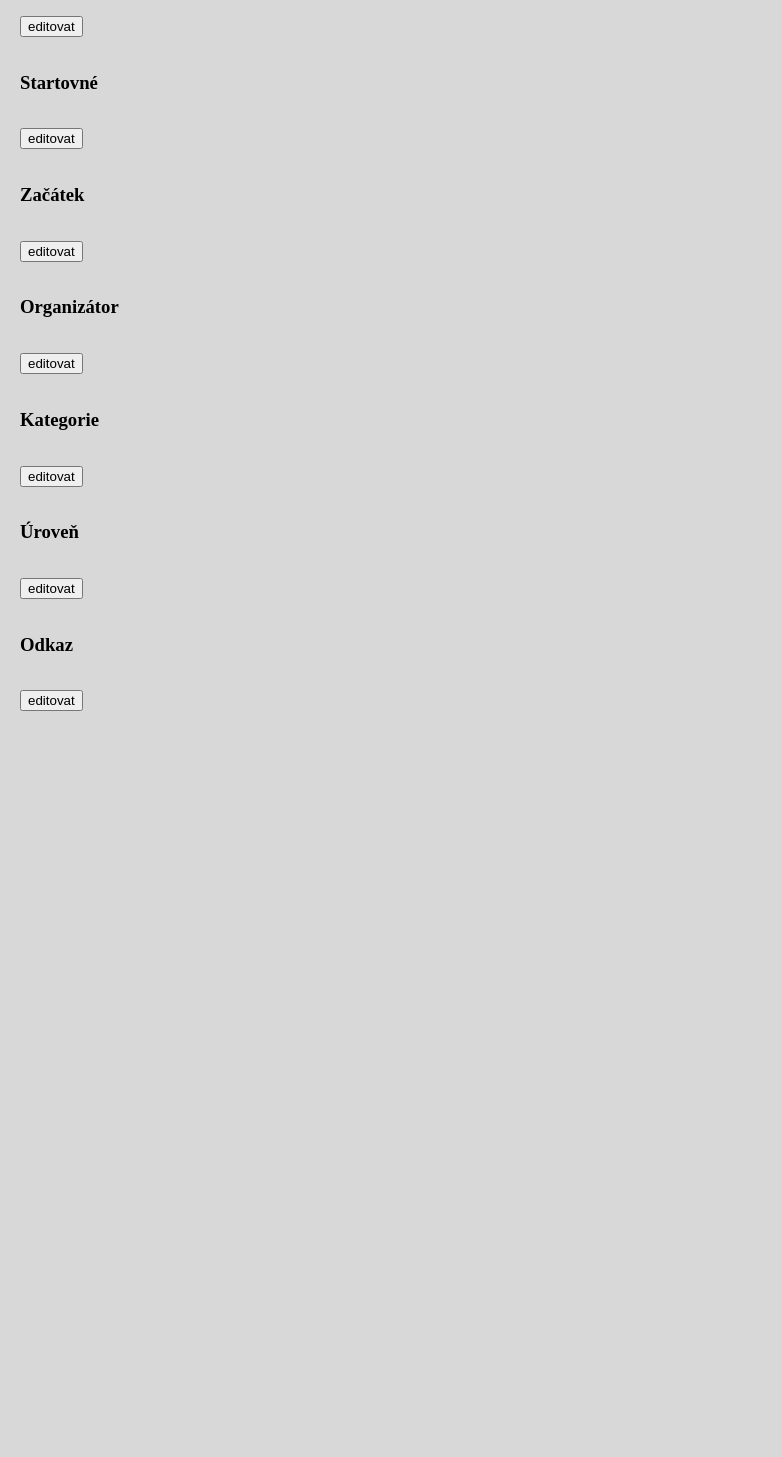
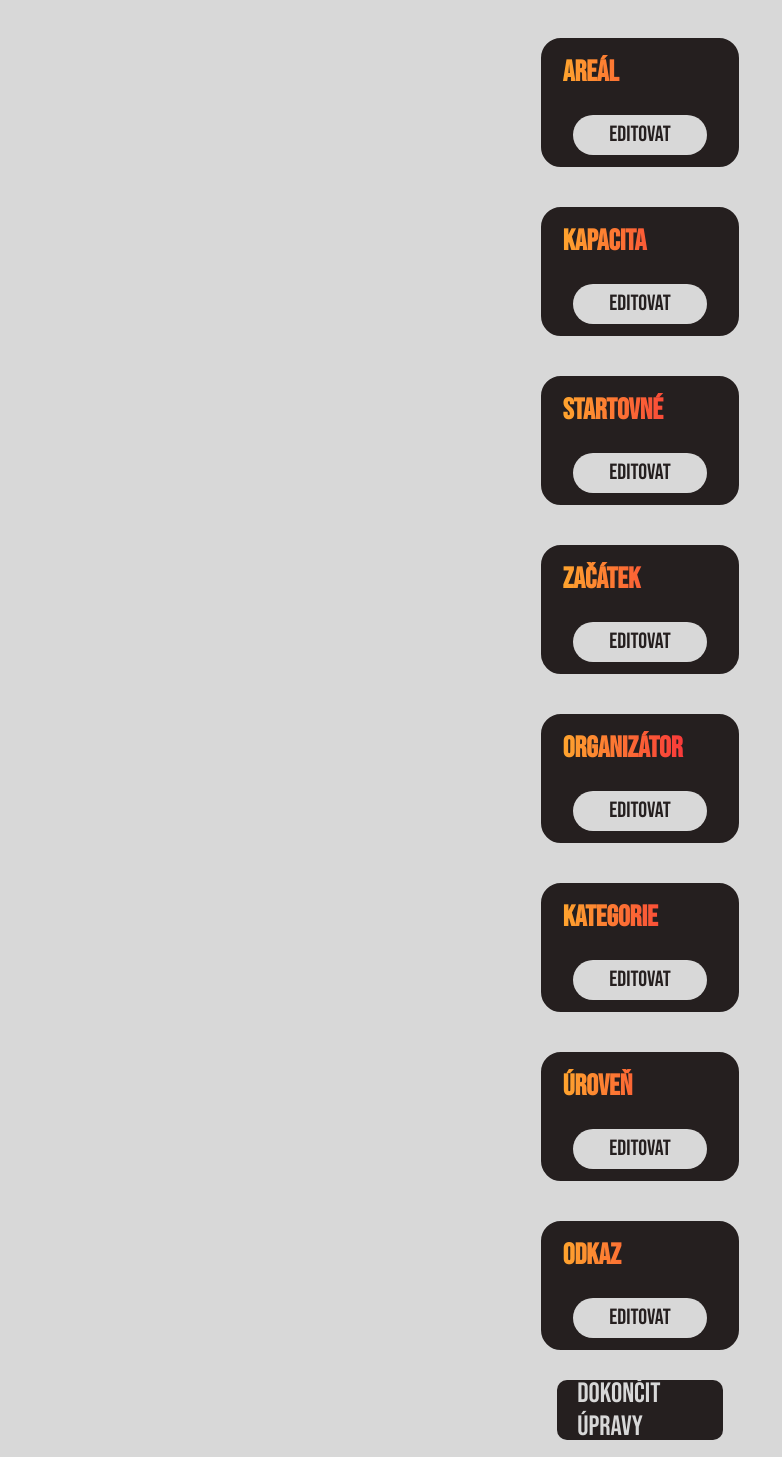
Before and after one commit to vacenovskyrichard/tournament_info_frontend, a React (Create React App) app: page /edit_tournament in a window 1280 px wide. Shown: the part 611-2068 px from the top of the page, without its empty margins (0-782 px from the left). Before the commit the page ends 1338 px from the top, so only its background shows below. Built offline with nearby package versions, Linux system fonts and the light colour scheme; no server answers; a web font is replaced by a local one.

Commit message:
Next visual edit and add message after reseting password

```diff
--- a/src/pages/EditTournament.js
+++ b/src/pages/EditTournament.js
@@ -98,6 +98,7 @@ export default function EditTournament({
       />
 
       <div className="EditTournament--main">
+        <div className="EditTournament--form">
           {/* Tournament name */}
           <div className="EditTournament--form-element">
             <h3>Jméno turnaje</h3>
@@ -444,8 +445,17 @@ export default function EditTournament({
               </form>
             )}
           </div>
+          <div
+            className="EditTournament--finish-button"
+            onClick={() => {
+              navigate("/profile");
+            }}
+          >
+            <p>Dokončit úpravy</p>
+          </div>
 
           {/* <DevTool control={control} /> */}
+        </div>
       </div>
     </>
   );
--- a/src/pages/ForgotPassword.js
+++ b/src/pages/ForgotPassword.js
@@ -4,6 +4,8 @@ import axios from "axios";
 import { useNavigate } from "react-router-dom";
 
 function ForgotPassword({ apiUrl }) {
+  const [sendFailed, setSendFailed] = useState(false);
+  const [sendSuccess, setSendSuccess] = useState(false);
   const [loginForm, setloginForm] = useState({
     email: "",
     password: "",
@@ -28,7 +30,11 @@ function ForgotPassword({ apiUrl }) {
         password: "",
       },
     })
-      .then(() => {})
+      .then((response) => {
+        if (response.status === 200) {
+          setSendSuccess(true);
+        }
+      })
       .catch((error) => {
         if (error.response) {
           console.log(error.response);
@@ -36,7 +42,7 @@ function ForgotPassword({ apiUrl }) {
           console.log(error.response.headers);
         }
         if (error.response.status === 404) {
-          alert("Uživatel s tímto emailem neexistuje.");
+          setSendFailed(true);
         }
       });
 
@@ -57,6 +63,16 @@ function ForgotPassword({ apiUrl }) {
 
   return (
     <div className="login-page">
+      {sendSuccess && (
+        <div className="Login--registration_succesfull">
+          <span>Nové heslo bylo zasláno na uvedený email.</span>
+        </div>
+      )}
+      {sendFailed && (
+        <div className="Login--registration_failed">
+          <span>Uživatel s tímto emailem neexistuje</span>
+        </div>
+      )}
       <div className="login-box">
         <span className="Login--x-btn" onClick={goToMainPage}>
           x
--- a/src/pages/Profile.js
+++ b/src/pages/Profile.js
@@ -67,13 +67,13 @@ function Profile({
       style: {
         backgroundColor: "black",
         color: "white",
-        fontSize: "20px",
+        fontSize: "23px",
         fontWeight: "600",
       },
     },
     cells: {
       style: {
-        fontSize: "20px",
+        fontSize: "23px",
       },
     },
   };
@@ -303,7 +303,9 @@ function Profile({
             )}
             {userData.role === "basic" &&
               (requestSent ? (
-                <h3>Žádost byla úspěšně poslána.</h3>
+                <h3 className="Profile-request-sent">
+                  Žádost byla úspěšně poslána!
+                </h3>
               ) : (
                 <div className="Profile--request-box">
                   <h3>
--- a/src/styles/Calendar.css
+++ b/src/styles/Calendar.css
@@ -23,8 +23,6 @@
 }
 
 .Calendar--content-buttons > button {
-  /* font-family: "Frank Ruhl Libre", serif; */
-  /* font-family: "Caesar Dressing", sans-serif; */
   display: flex;
   align-items: center;
   justify-content: center;
@@ -71,13 +69,13 @@
 }
 
 .rbc-toolbar {
-  background-color: rgb(37, 31, 31); /* Adjust this value as needed */
+  background-color: rgb(37, 31, 31);
   font-family: "Bebas Neue", sans-serif;
   color: white;
 }
 
 .rbc-toolbar > span {
-  font-size: 35px; /* Adjust this value as needed */
+  font-size: 35px;
   font-family: "Bebas Neue", sans-serif;
 }
 
@@ -86,12 +84,8 @@
   font-size: 25px;
   color: white;
 }
-.rbc-toolbar > span > button .rbc-active {
-  color: black;
-}
 
 .Calendar--calendar-box {
   width: 75%;
   font-family: "Bebas Neue", sans-serif;
-  /* font-size: 25px; */
 }
--- a/src/styles/EditTournament.css
+++ b/src/styles/EditTournament.css
@@ -1,14 +1,122 @@
 .EditTournament--main {
   display: flex;
   flex-direction: column;
-  align-items: left;
+  align-items: center;
+  background-color: rgb(216, 216, 216);
+  justify-content: center;
+  font-family: "Bebas Neue", sans-serif;
+  width: 100%;
+  color: rgb(216, 216, 216);
 }
-.EditTournament--main > form {
-  width: 500px;
+
+.EditTournament--form {
+  display: flex;
+  flex-direction: column;
+  margin: 20px;
+  /* border: 2px solid rgb(37, 31, 31);
+  border-radius: 20px; */
+  align-items: center;
 }
 
 .EditTournament--form-element {
   display: flex;
   flex-direction: column;
-  margin-left: 20px;
+  align-items: center;
+  /* justify-content: center; */
+  margin: 20px;
+  border: 2px solid rgb(37, 31, 31);
+  background: rgb(37, 31, 31);
+  border-radius: 20px;
+  font-size: 25px;
+  width: 100%;
 }
+
+.EditTournament--form-element > form {
+  display: flex;
+  align-items: center;
+  justify-content: center;
+  width: 80%;
+  margin-bottom: 20px;
+}
+
+.EditTournament--form-element > form > input {
+  font-family: "Montserrat", sans-serif;
+  font-size: 18px;
+  width: 100%;
+  background-color: #f7f7f7;
+  border: 1px solid #e6e6e6;
+  height: 40px;
+  border-radius: 10px;
+}
+
+.EditTournament--form-element > h3 {
+  display: flex;
+  align-items: center;
+  width: 80%;
+  background-image: linear-gradient(
+    90deg,
+    rgba(255, 164, 46, 1) 0%,
+    rgba(247, 28, 61, 1) 100%
+  );
+  -webkit-background-clip: text; /* For compatibility with some browsers */
+  background-clip: text;
+  color: transparent; /* Hide the actual text color */
+  margin: 15px 0px;
+  margin: 15px 0px 0px 0px;
+}
+
+.EditTournament--form-element > p {
+  font-family: "Montserrat", sans-serif;
+  display: flex;
+  flex-direction: column;
+  width: 80%;
+  margin: 15px 0px 0px 0px;
+}
+
+.EditTournament--form-element > p > button,
+.EditTournament--form-element > form > button {
+  font-family: "Bebas Neue", sans-serif;
+  display: flex;
+  align-items: center;
+  justify-content: center;
+  margin: 10px;
+  /* width: 150px; */
+  height: 40px;
+  font-size: 22px;
+  border-radius: 15px;
+  background-color: rgb(216, 216, 216);
+  color: rgb(37, 31, 31);
+  border-radius: 50px;
+  border-width: 0;
+}
+.EditTournament--form-element > form > button {
+  width: 50%;
+}
+.EditTournament--form-element > p > button:hover {
+  cursor: pointer;
+  box-shadow: 0 0 11px rgb(255, 255, 255);
+}
+
+.EditTournament--finish-button {
+  -webkit-transition: all 0.4s;
+  -o-transition: all 0.4s;
+  -moz-transition: all 0.4s;
+  transition: all 0.4s;
+  cursor: default;
+  display: flex;
+  justify-content: center;
+  align-items: center;
+  padding: 0 20px;
+  height: 60px;
+  background-color: rgb(37, 31, 31);
+  border-radius: 10px;
+  font-family: "Bebas Neue", sans-serif;
+  font-size: 28px;
+  color: rgb(216, 216, 216);
+  margin-top: 10px;
+  width: 65%;
+}
+
+.EditTournament--finish-button:hover {
+  box-shadow: 0 0 11px rgb(37, 31, 31);
+}
--- a/src/styles/Login.css
+++ b/src/styles/Login.css
@@ -90,11 +90,26 @@
   border-radius: 10px;
   top: 0;
   left: 0;
-  background: #a64bf4;
-  background: -webkit-linear-gradient(45deg, #00dbde, #fc00ff);
-  background: -o-linear-gradient(45deg, #00dbde, #fc00ff);
-  background: -moz-linear-gradient(45deg, #00dbde, #fc00ff);
-  background: linear-gradient(45deg, #00dbde, #fc00ff);
+  background: -webkit-linear-gradient(
+    45deg,
+    rgba(255, 164, 46, 1),
+    rgba(247, 28, 61, 1)
+  );
+  background: -o-linear-gradient(
+    45deg,
+    rgba(255, 164, 46, 1),
+    rgba(247, 28, 61, 1)
+  );
+  background: -moz-linear-gradient(
+    45deg,
+    rgba(255, 164, 46, 1),
+    rgba(247, 28, 61, 1)
+  );
+  background: linear-gradient(
+    45deg,
+    rgba(255, 164, 46, 1),
+    rgba(247, 28, 61, 1)
+  );
   opacity: 0;
   -webkit-transition: all 0.4s;
   -o-transition: all 0.4s;
@@ -179,8 +194,12 @@
   height: 40px;
   border-radius: 10px;
 }
-
+/* =========================================================== */
 .Login--login-button {
+  -webkit-transition: all 0.4s;
+  -o-transition: all 0.4s;
+  -moz-transition: all 0.4s;
+  transition: all 0.4s;
   cursor: default;
   display: flex;
   justify-content: center;
@@ -196,6 +215,7 @@
 }
 
 .Login--login-button > p {
+  transition: all 0.4s;
   background-image: linear-gradient(
     90deg,
     rgba(255, 164, 46, 1) 0%,
@@ -207,7 +227,7 @@
 }
 
 .Login--login-button:hover {
-  box-shadow: 0 0 11px rgba(33, 33, 33, 0.7);
+  box-shadow: 0 0 11px rgba(255, 255, 255, 0.7);
 }
 
 .Login--register {
@@ -244,8 +264,8 @@
 }
 
 .Login--x-btn:hover {
-  text-shadow: 0 0 11px rgba(33, 33, 33, 0.7);
-  cursor: default;
+  text-shadow: 0 0 25px rgba(247, 28, 61, 1);
+  cursor: pointer;
 }
 
 .Login--registration_succesfull,
--- a/src/styles/Profile.css
+++ b/src/styles/Profile.css
@@ -27,10 +27,26 @@ h1 {
   background-color: black;
   color: white;
 }
+.Profile--request-box {
+  font-size: 25px;
+}
+.Profile--request-box > h3,
+.Profile--request-box > div > h3 {
+  background-image: linear-gradient(
+    90deg,
+    rgba(255, 164, 46, 1) 0%,
+    rgba(247, 28, 61, 1) 100%
+  );
+  -webkit-background-clip: text; /* For compatibility with some browsers */
+  background-clip: text;
+  color: transparent; /* Hide the actual text color */
+  font-style: italic;
+}
 
 .Profile--request-btn-box {
   display: flex;
   justify-content: center;
+  align-items: center;
 }
 
 .Profile--request-btn-box > h3 {
@@ -40,6 +56,9 @@ h1 {
   display: flex;
   flex: 1;
   margin: 0px 50px 0px 50px;
+  transition: box-shadow 0.3s;
+  font-size: 22px;
+  font-family: "Bebas Neue", sans-serif;
 }
 .Profile--request-btn-box > button:hover {
   cursor: pointer;
@@ -51,10 +70,41 @@ h1 {
   align-items: center;
   justify-content: center;
   margin: 10px;
-  width: 200px;
-  height: 30px;
+  /* width: 150px; */
+  height: 40px;
   font-size: 17px;
   border-radius: 15px;
+  background-color: rgb(37, 31, 31);
+  color: white;
+  border-radius: 50px;
+  border-width: 0;
+}
+
+.Profile-request-sent {
+  font-size: 45px;
+  background-image: linear-gradient(
+    90deg,
+    rgba(255, 164, 46, 1) 0%,
+    rgba(247, 28, 61, 1) 100%
+  );
+  -webkit-background-clip: text; /* For compatibility with some browsers */
+  background-clip: text;
+  color: transparent; /* Hide the actual text color */
+}
+
+.save-button {
+  display: flex;
+  transition: box-shadow 0.3s;
+  font-size: 22px;
+  font-family: "Bebas Neue", sans-serif;
+  justify-content: center;
+  align-items: center;
+  padding: 5px 15px;
+  background-color: rgb(37, 31, 31);
+  color: white;
+  border-radius: 50px;
+  border-width: 0;
+  margin-top: auto;
 }
 
 .Profile--user-data {
```
Lines whose indentation alone changed are shown as unchanged.
